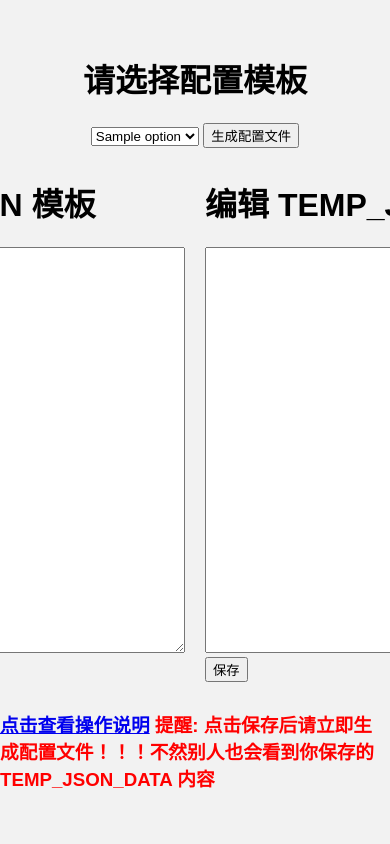
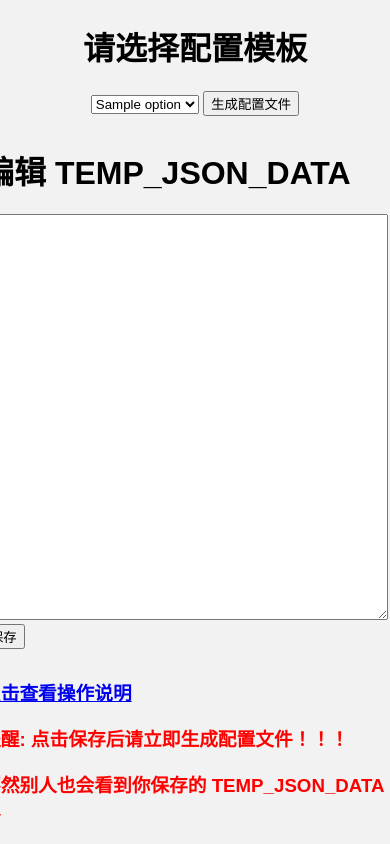
Before and after one commit to gg4924/sing-box-subscribe, a Flask app: template templates/index.html in a window 390 px wide; the page is wider, and only the part inside the window is pictured. Run offline with Flask 3, Linux system fonts and the light colour scheme; the template is opened without the code that fills it: most values are stand-ins (such as "Sample title", 1, 10 or a date in 2020).

Commit message:
修改布局

```diff
--- a/templates/index.html
+++ b/templates/index.html
@@ -17,14 +17,30 @@
         }
         .container {
             display: flex;
+            flex-direction: column; /* 垂直排列 */
+            align-items: center; /* 水平居中对齐 */
         }
+        /*
         .left-box {
             flex: 1;
             padding: 10px;
         }
+        */
         .right-box {
             flex: 1;
             padding: 10px;
+        }
+        /* 媒体查询：屏幕宽度小于768px时应用下面的样式 */
+        @media screen and (max-width: 768px) {
+            .container {
+                flex-direction: column; /* 垂直排列 */
+            }
+            .right-box {
+                width: 100%; /* 平分屏幕宽度 */
+            }
+            .config-content {
+                white-space: normal; /* 在小屏幕下允许内容换行 */
+            }
         }
     </style>
 </head>
@@ -40,6 +56,7 @@
     </form>
 
     <div class="container">
+        <!--
         <div class="left-box">
             <h1>Providers JSON 模板</h1>
             <form id="providers-form" method="POST" action="/update_providers">
@@ -47,6 +64,7 @@
                 <br>
             </form>
         </div>
+        -->
         <div class="right-box">
             <h1>编辑 TEMP_JSON_DATA</h1>
             <form id="temp-json-form" method="POST" action="/edit_temp_json">
@@ -55,12 +73,14 @@
                 <input type="submit" value="保存">
             </form>
         </div>
-    </div>
-    <div id="config-content">
-        <h3><a href="https://github.com/Toperlock/sing-box-subscribe#%E9%A1%B5%E9%9D%A2%E6%93%8D%E4%BD%9C%E6%AD%A5%E9%AA%A4" target="_blank" rel="noopener noreferrer">点击查看操作说明</a>
-            <span style="font-weight: bold; color: red;">提醒: 点击保存后请立即生成配置文件！！！不然别人也会看到你保存的 TEMP_JSON_DATA 内容</span>
-        </h3>
-        <pre id="config-text"></pre>
+        <div class="config-content">
+            <h3><a href="https://github.com/Toperlock/sing-box-subscribe#%E9%A1%B5%E9%9D%A2%E6%93%8D%E4%BD%9C%E6%AD%A5%E9%AA%A4" target="_blank" rel="noopener noreferrer">点击查看操作说明</a></h3>
+            <h3><span style="font-weight: bold; color: red;">提醒: 点击保存后请立即生成配置文件！！！</span>
+            </h3>
+            <h3><span style="font-weight: bold; color: red;">不然别人也会看到你保存的 TEMP_JSON_DATA 内容</span>
+            </h3>
+            <pre id="config-text"></pre>
+        </div>
     </div>
     <script>
         const initialTempJsonData = '{"subscribes":[{"url":"订阅地址","tag":"机场1","enabled":true,"emoji":1,"prefix":""},{"url":"订阅地址","tag":"机场2","enabled":false,"emoji":0,"prefix":"❤️机场前缀 - "}],"auto_set_outbounds_dns":{"proxy":"","direct":""},"save_config_path":"./config.json","auto_backup":false,"exlude_protocol":"","UA":""}';
```
